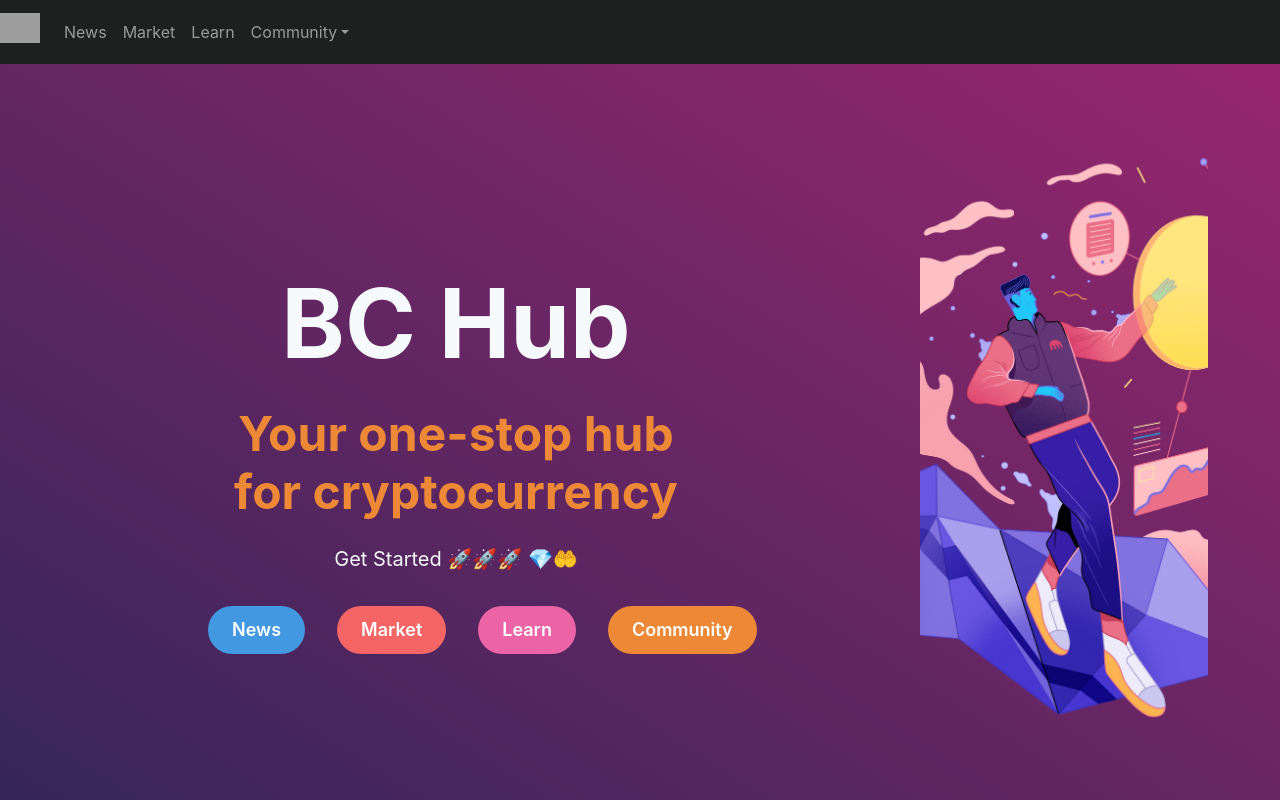
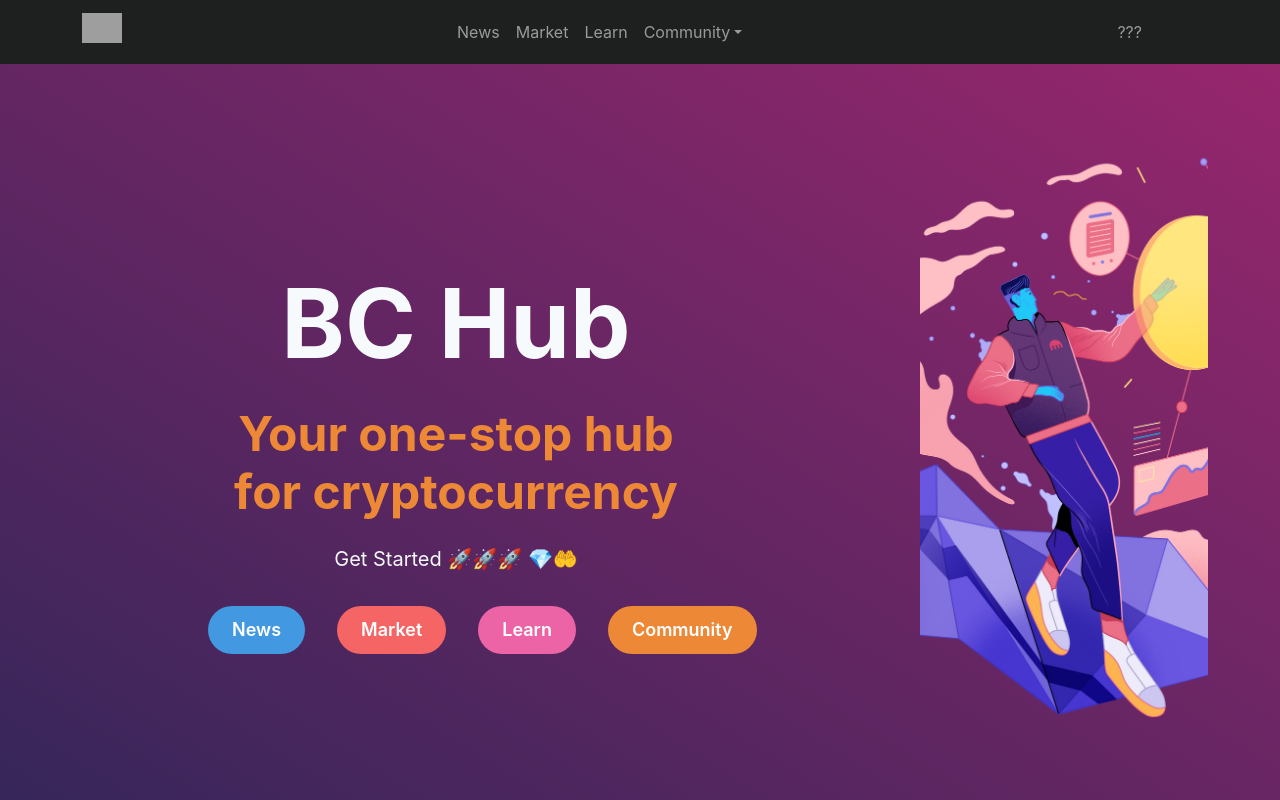
Before and after one commit to UTSCCSCC01/finalprojectw22-bc-hub, a React (Create React App) app in the folder frontend/: page / in a window 1280 px wide. Shown: the top 800 px of the page. Built offline with nearby package versions, Linux system fonts and the light colour scheme; grey boxes are pictures that could not be loaded.

Commit message:
[BH-96] Temperary save

```diff
--- a/frontend/src/components/NavBar/NavBar.js
+++ b/frontend/src/components/NavBar/NavBar.js
@@ -1,5 +1,5 @@
 import React from 'react';
-import { Nav, Navbar, NavDropdown} from 'react-bootstrap';
+import { Nav, Navbar, NavDropdown, Container} from 'react-bootstrap';
 import 'bootstrap/dist/css/bootstrap.css'
 import logo from './BC LOGO.png'
 import './NavBar.css';
@@ -9,6 +9,9 @@ function NavBar() {
     return (
         // <div className='NavFont'>
             <Navbar className='fixed-top' bg="bgcolor" variant='dark' sticky='top'>
+                <Container>
+
+
                 <Navbar.Brand>
                     <a href='/'>
                         <button className='logoButt' >
@@ -28,6 +31,13 @@ function NavBar() {
                         <NavDropdown.Item href="/community/trending-feed">Trending Feed</NavDropdown.Item>
                     </NavDropdown>
                 </Nav>
+
+                <Nav className='mx-5'>
+                    <Nav.Link>
+                        ???
+                    </Nav.Link>
+                </Nav>
+                </Container>
             </Navbar>
         // </div>
     );
--- /dev/null
+++ b/frontend/src/components/Pages/User/UserProfile.js
@@ -0,0 +1,11 @@
+import React from 'react';
+
+const Userprofile = () => {
+    return (
+        <div>
+            <h1> profile page</h1>
+        </div>
+    );
+}
+
+export default Userprofile;
--- a/frontend/src/index.js
+++ b/frontend/src/index.js
@@ -20,6 +20,7 @@ import Crypto from './components/Pages/Market/CryptoPage';
 import Community from './components/Pages/Community/Community';
 import NotFoundPage from './components/Pages/NotFoundPage';
 import CommunityDetailedView from './components/Pages/Community/CommunityDetailedView'
+import Userprofile from './components/Pages/User/UserProfile';
 
 
 // Main
@@ -38,6 +39,7 @@ render(
         <Route path="/community" element={<Community feed="personal-feed" />} />
         <Route path="/community/:id" element={<CommunityDetailedView />} />
 
+        <Route path="/profile/" element={<Userprofile />} />
         <Route path="*" element={<NotFoundPage/>}/>
       </Routes>
     </BrowserRouter>
```
Also changed, not shown: frontend/src/components/NavBar/Profile.png (added), 1 other file (tests, documents, lock files or other folders).
